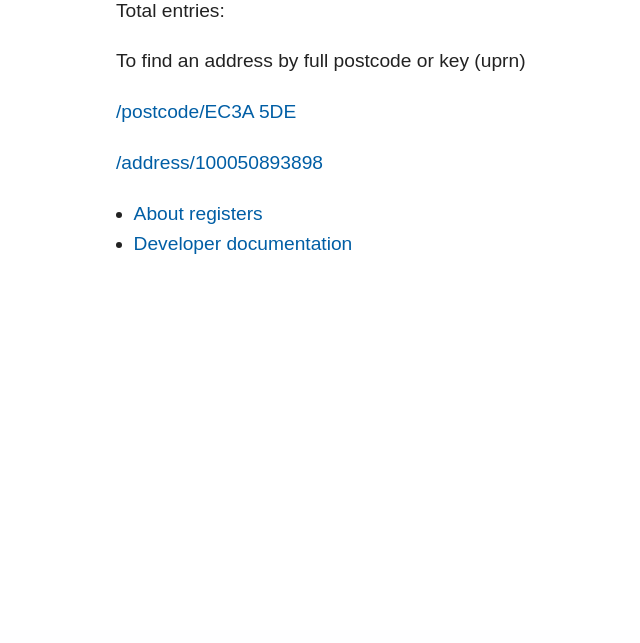
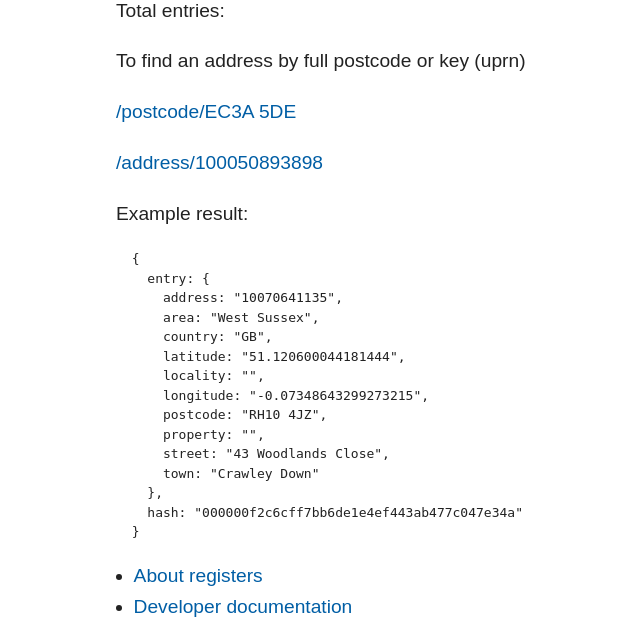
Before and after one commit to openregister/openregister-flask, a Flask app: template application/templates/index.html in a window 1280 px wide. Shown: the part 170-813 px from the top of the page, without its empty margins (39-679 px from the left). Before the commit the page ends 424 px from the top, so only its background shows below. Run offline with Flask 2, Linux system fonts and the light colour scheme; the template is opened without the code that fills it, so the values that code supplies are empty; parts of the project's set-up code (start-up, migrations or seed data) failed here and were passed over; some libraries are stand-ins or nearby versions.

Commit message:
quick tweaks

```diff
--- a/application/templates/index.html
+++ b/application/templates/index.html
@@ -13,6 +13,26 @@
           <p><a href="/postcode/EC3A%205DE">/postcode/EC3A 5DE</a></p>
           <p><a href="/address/100050893898">/address/100050893898</a></p>
 
+          <p>Example result:</p>
+          <pre>
+  {
+    entry: {
+      address: "10070641135",
+      area: "West Sussex",
+      country: "GB",
+      latitude: "51.120600044181444",
+      locality: "",
+      longitude: "-0.07348643299273215",
+      postcode: "RH10 4JZ",
+      property: "",
+      street: "43 Woodlands Close",
+      town: "Crawley Down"
+    },
+    hash: "000000f2c6cff7bb6de1e4ef443ab477c047e34a"
+  }
+          </pre>
+
+
           <ul>
               <li><a href="http://www.openregister.org/">About registers</a></li>
               <li><a href="http://www.openregister.org/developer">Developer documentation</a></li>
```
